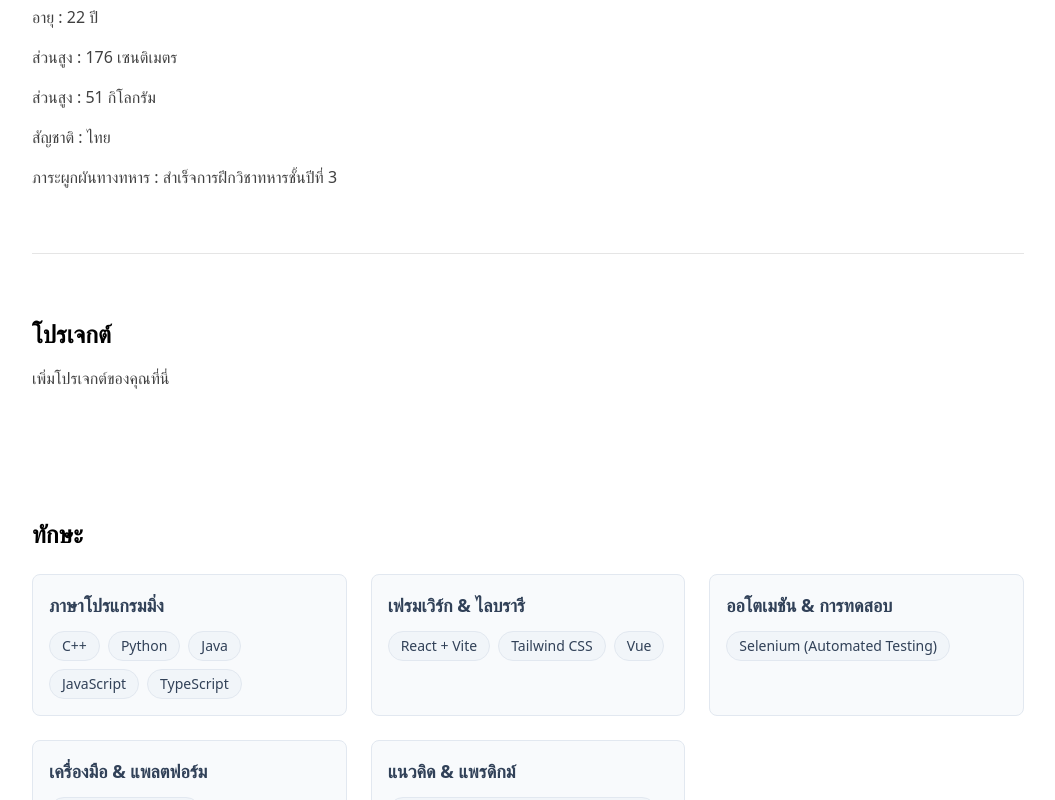
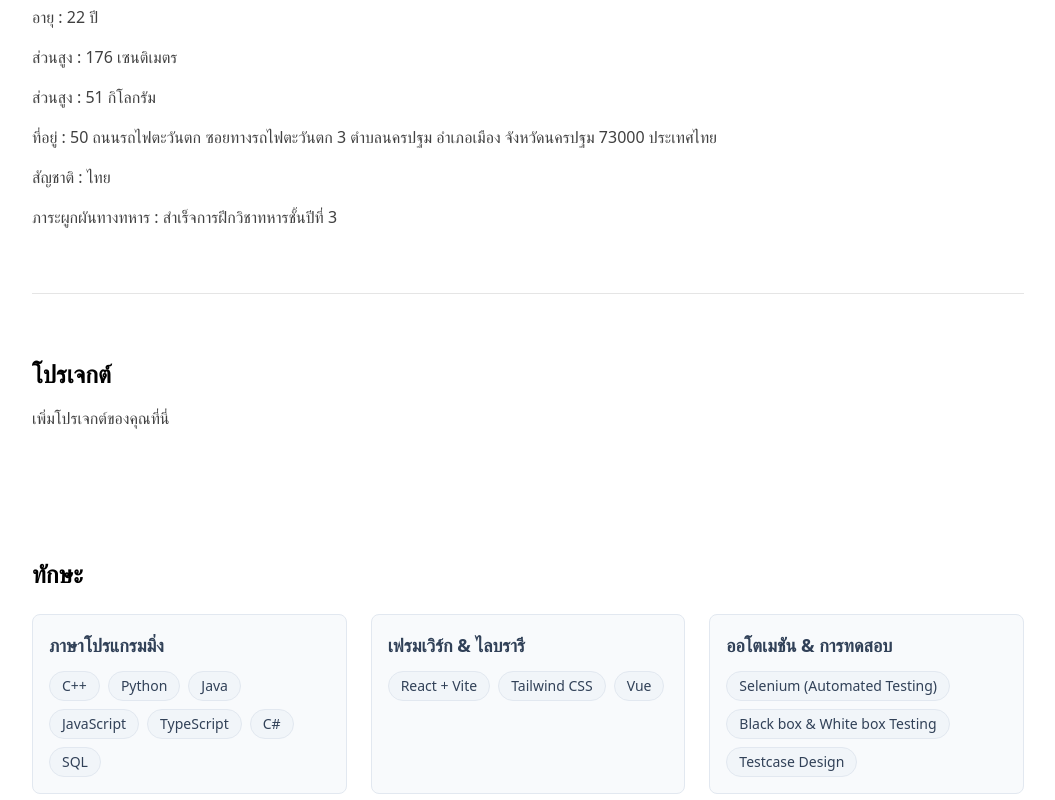
Before and after one commit to wayu678/Resume, a React (Vite) app: page / in a window 1280 px wide. Shown: the part 780-1580 px from the top of the page, without its empty margins (112-1167 px from the left). Built offline with nearby package versions, Linux system fonts and the light colour scheme.

Commit message:
add address in profile section

```diff
--- a/src/App.tsx
+++ b/src/App.tsx
@@ -113,6 +113,12 @@ function App() {
           </p>
           <p className="mt-4 text-neutral-700 dark:text-neutral-300">
             {translate(
+              'ที่อยู่ : 50 ถนนรถไฟตะวันตก ซอยทางรถไฟตะวันตก 3 ตำบลนครปฐม อำเภอเมือง จังหวัดนครปฐม 73000 ประเทศไทย',
+              'Address : 50 Tawan Tok Road,Soi Thang Rotfai Tawan Tok 3,Nakhon Pathom Subdistrict, Mueang Nakhon Pathom District,Nakhon Pathom 73000, Thailand'
+            )}
+          </p>
+          <p className="mt-4 text-neutral-700 dark:text-neutral-300">
+            {translate(
               'สัญชาติ : ไทย',
               'Nationality : Thai'
             )}
@@ -147,7 +153,7 @@ function App() {
                 {translate('ภาษาโปรแกรมมิ่ง', 'Programming Languages')}
               </h3>
               <div className="flex flex-wrap gap-2">
-                {['C++', 'Python', 'Java', 'JavaScript', 'TypeScript'].map((lang) => (
+                {['C++', , 'Python', 'Java', 'JavaScript', 'TypeScript', 'C#', 'SQL'].map((lang) => (
                   <span key={lang} className="px-3 py-1 bg-slate-100 dark:bg-purple-900 text-slate-700 dark:text-purple-200 text-sm rounded-full border border-slate-200 dark:border-purple-700">
                     {lang}
                   </span>
@@ -178,6 +184,12 @@ function App() {
                 <span className="px-3 py-1 bg-slate-100 dark:bg-green-900 text-slate-700 dark:text-green-200 text-sm rounded-full border border-slate-200 dark:border-green-700">
                   Selenium (Automated Testing)
                 </span>
+                <span className="px-3 py-1 bg-slate-100 dark:bg-green-900 text-slate-700 dark:text-green-200 text-sm rounded-full border border-slate-200 dark:border-green-700">
+                  Black box & White box Testing
+                </span>
+                <span className="px-3 py-1 bg-slate-100 dark:bg-green-900 text-slate-700 dark:text-green-200 text-sm rounded-full border border-slate-200 dark:border-green-700">
+                  Testcase Design
+                </span>
               </div>
             </div>
 
@@ -198,7 +210,7 @@ function App() {
             {/* Concepts & Paradigms */}
             <div className="bg-slate-50 dark:bg-neutral-900 p-4 rounded-lg border border-slate-200 dark:border-neutral-700">
               <h3 className="text-lg font-semibold mb-3 text-slate-700 dark:text-pink-400">
-                {translate('แนวคิด & แพรดิกม์', 'Concepts & Paradigms')}
+                {translate('แนวคิด & หลักการ', 'Concepts & Principle')}
               </h3>
               <div className="flex flex-wrap gap-2">
                 <span className="px-3 py-1 bg-slate-100 dark:bg-pink-900 text-slate-700 dark:text-pink-200 text-sm rounded-full border border-slate-200 dark:border-pink-700">
```
